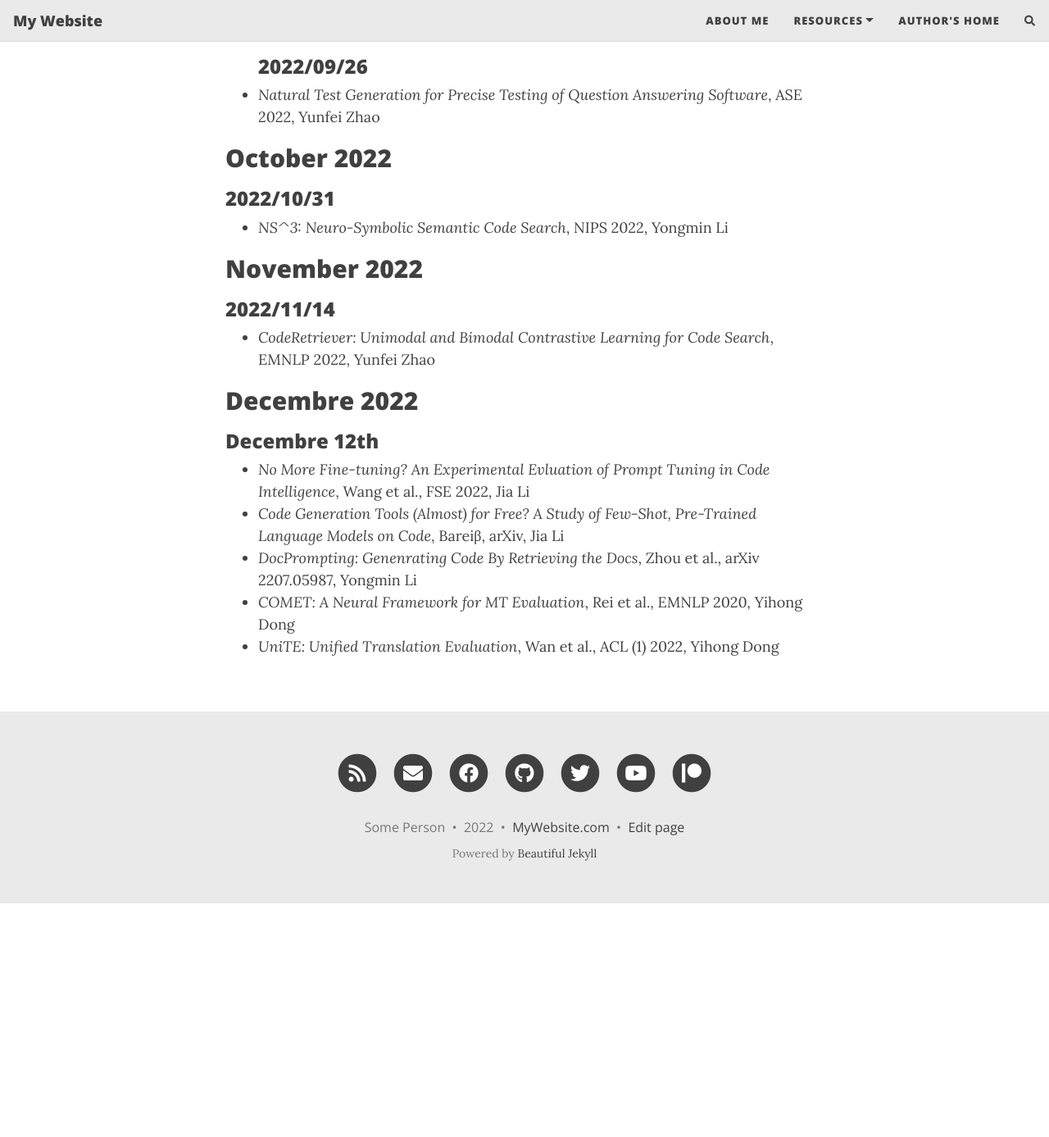
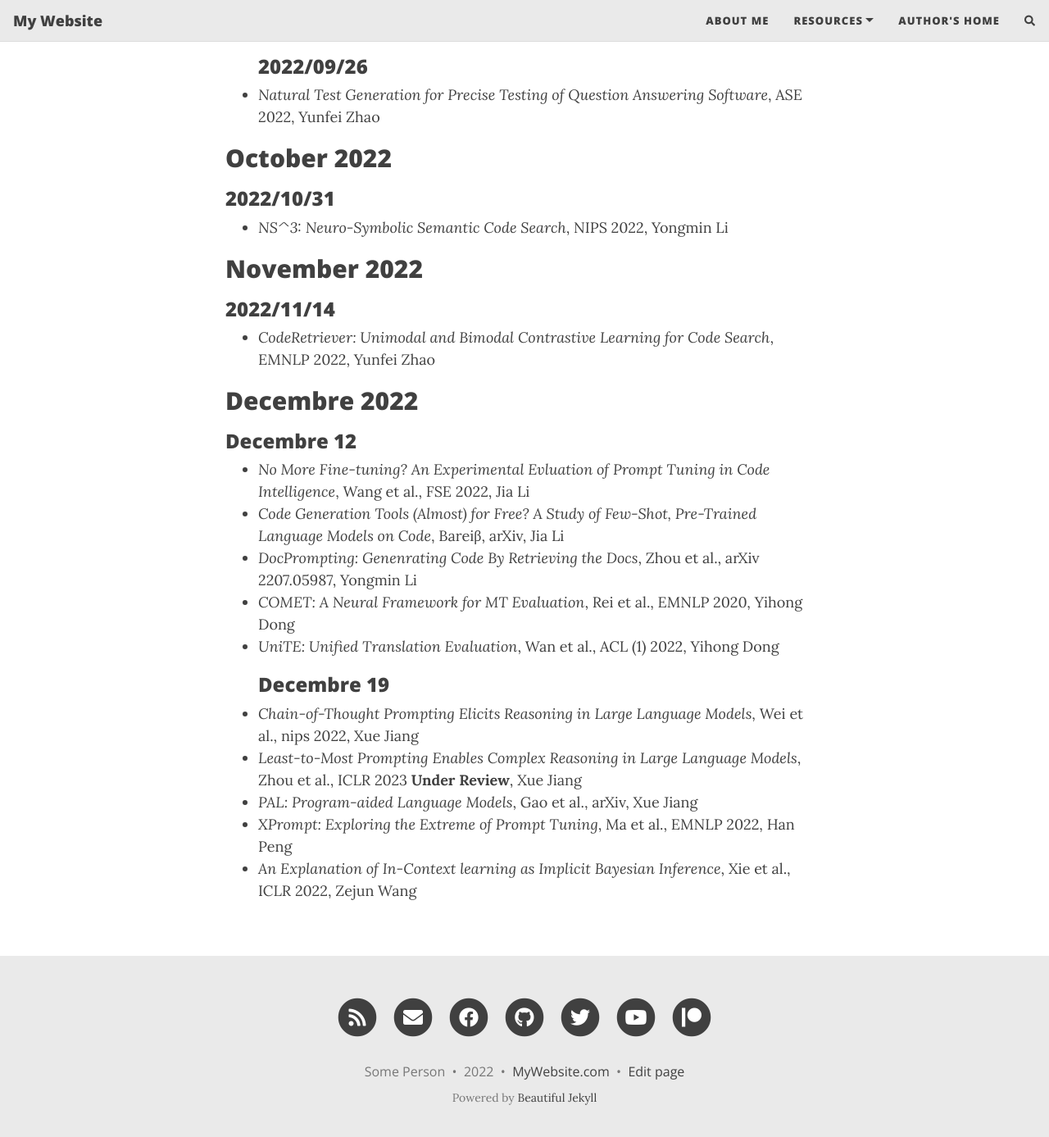
Before and after one commit to eecshope/LesPapiers, a Jekyll site: the page built from papiers.md, in a window 1280 px wide and 1400 px high, scrolled down 3454 px. Shown: the top 1387 px of the window at 82% size. Built offline with Jekyll 4.4.1, drawn with Linux system fonts in a browser that asks for light colours; nearby versions of some CDN libraries; comment, search, counter and statistics services are not loaded; before the commit the page ends 4556 px from its top, so only the background shows below that.

Commit message:
Update papiers.md

```diff
--- a/papiers.md
+++ b/papiers.md
@@ -94,9 +94,15 @@ Ces sont les papiers de notre groupe. Lisez-les s'il vous plait!
 - *CodeRetriever: Unimodal and Bimodal Contrastive Learning for Code Search*, EMNLP 2022, Yunfei Zhao
 
 ## Decembre 2022
-### Decembre 12th
+### Decembre 12
 - *No More Fine-tuning? An Experimental Evluation of Prompt Tuning in Code Intelligence*, Wang et al., FSE 2022, Jia Li
 - *Code Generation Tools (Almost) for Free? A Study of Few-Shot, Pre-Trained Language Models on Code*, Bareiβ, arXiv, Jia Li
 - *DocPrompting: Genenrating Code By Retrieving the Docs*, Zhou et al., arXiv 2207.05987, Yongmin Li
 - *COMET: A Neural Framework for MT Evaluation*, Rei et al., EMNLP 2020, Yihong Dong
 - *UniTE: Unified Translation Evaluation*, Wan et al., ACL (1) 2022, Yihong Dong
+### Decembre 19
+- *Chain-of-Thought Prompting Elicits Reasoning in Large Language Models*, Wei et al., nips 2022, Xue Jiang
+- *Least-to-Most Prompting Enables Complex Reasoning in Large Language Models*, Zhou et al., ICLR 2023 **Under Review**, Xue Jiang
+- *PAL: Program-aided Language Models*, Gao et al., arXiv, Xue Jiang
+- *XPrompt: Exploring the Extreme of Prompt Tuning*, Ma et al., EMNLP 2022, Han Peng
+- *An Explanation of In-Context learning as Implicit Bayesian Inference*, Xie et al., ICLR 2022, Zejun Wang
```
